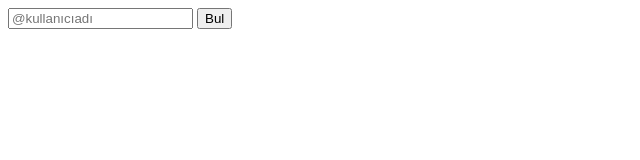
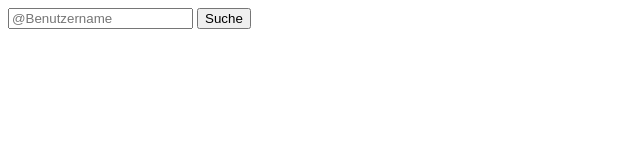
Before and after one commit to Enfexia/Instagram-profilbild-anzeigen, a plain HTML site: page index.html in a window 1280 px wide. Shown: the full height of the page, 0-640 px from the left. Drawn offline with nearby package versions, Linux system fonts and the light colour scheme.

Commit message:
Update index.html

```diff
--- a/index.html
+++ b/index.html
@@ -10,8 +10,8 @@
 </head>
 <body>
 
-  <input type="text" name="kad" id="kad" placeholder="@kullanıcıadı">
-  <button type="button" name="button" onclick="ara()">Bul</button>
+  <input type="text" name="kad" id="kad" placeholder="@Benutzername">
+  <button type="button" name="button" onclick="ara()">Suche</button>
   <div id="imagediv"></div>
   <script type="text/javascript">
 
```
